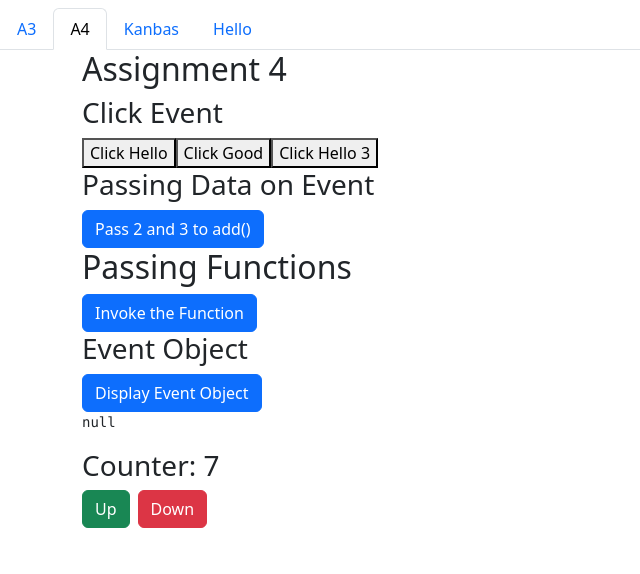
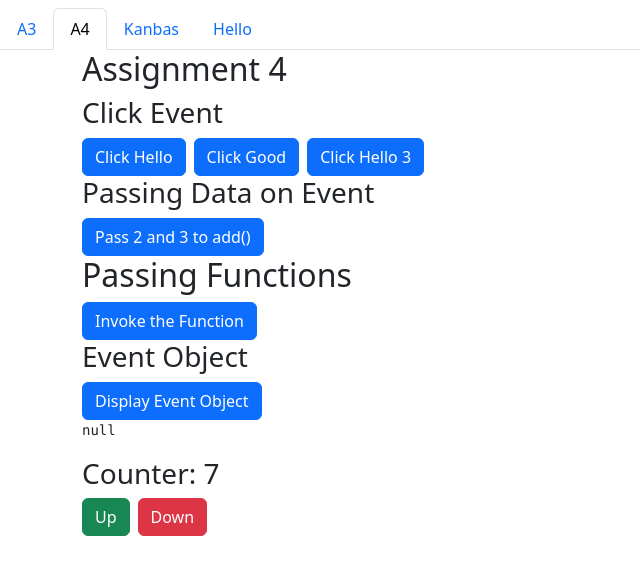
Before and after one commit to ewillia1/kanbas-react-web-app, a React (Create React App) app: page /#/Labs/a4 in a window 1280 px wide. Shown: the top 574 px of the page, without its empty margins (0-640 px from the left). Built offline with nearby package versions, Linux system fonts and the light colour scheme.

Commit message:
Updated button classes in ClickEvent.tsx.

```diff
--- a/src/Labs/a4/ClickEvent.tsx
+++ b/src/Labs/a4/ClickEvent.tsx
@@ -10,9 +10,9 @@ function ClickEvent() {
     return (
         <div>
             <h3>Click Event</h3>
-            <button onClick={hello}>Click Hello</button>
-            <button onClick={() => lifeIs("Good!")}>Click Good</button>
-            <button onClick={() => { hello(); lifeIs("Great!");}}>Click Hello 3</button>
+            <button className="btn btn-primary me-2" onClick={hello}>Click Hello</button>
+            <button className="btn btn-primary me-2" onClick={() => lifeIs("Good!")}>Click Good</button>
+            <button className="btn btn-primary" onClick={() => { hello(); lifeIs("Great!");}}>Click Hello 3</button>
         </div>
     );
 }
```
